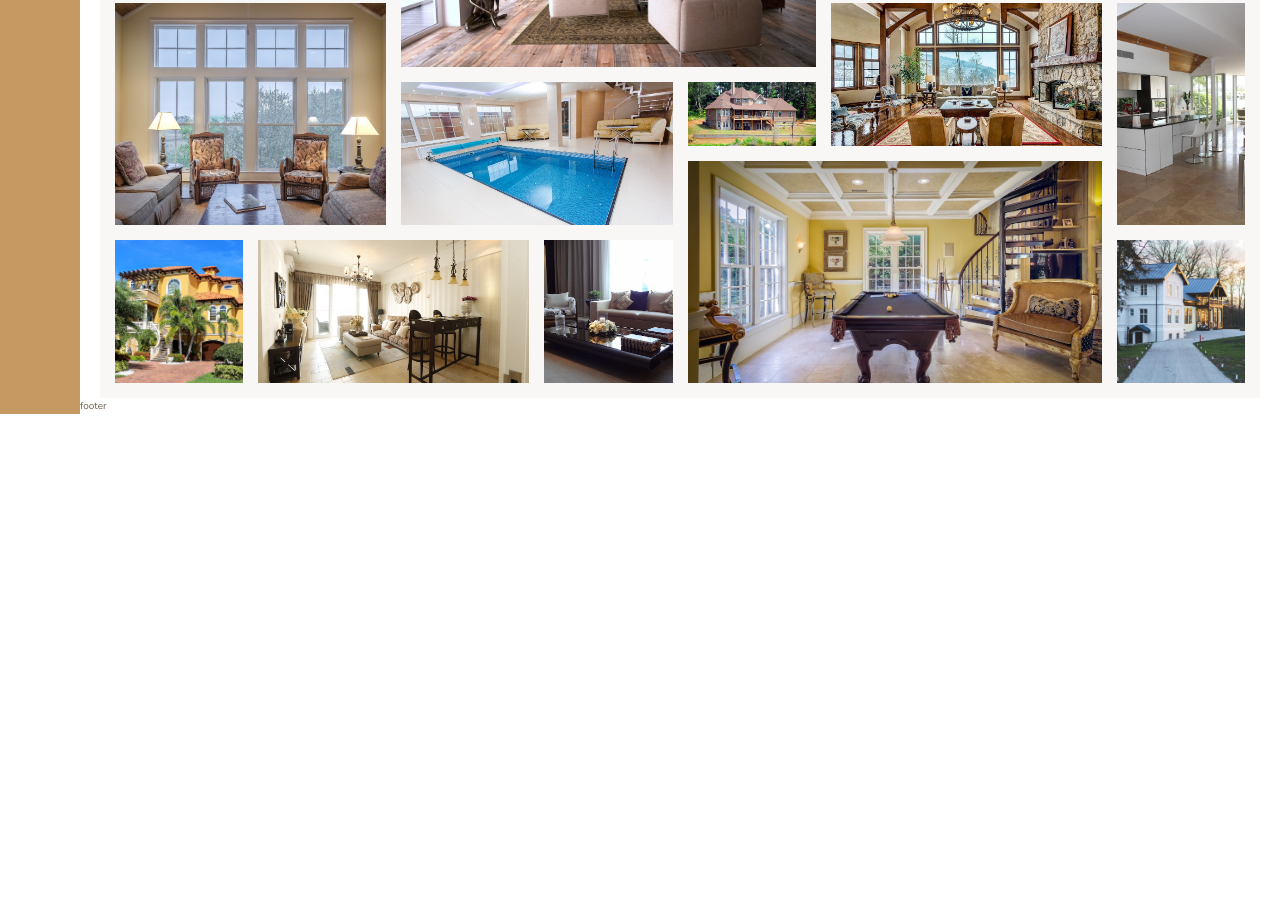
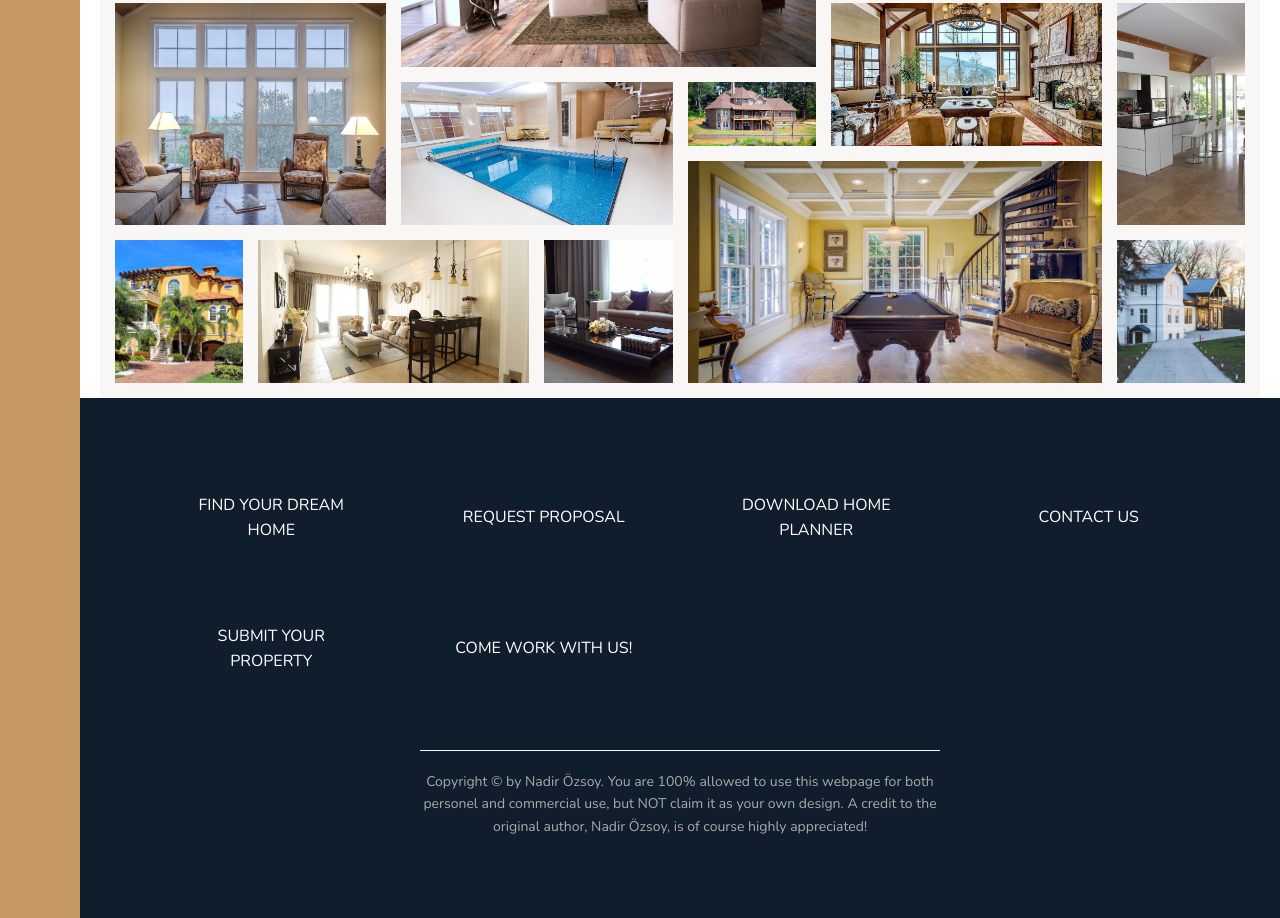
Before and after one commit to nadirozsoy/Nexter, a website: page index.html in a window 1280 px wide. Shown: the part 3346-4264 px from the top of the page. Before the commit the page ends 3760 px from the top, so only its background shows below. Drawn offline with nearby package versions, Linux system fonts and the light colour scheme.

Commit message:
Added | footer

```diff
--- a/assets/scss/layout/_footer.scss
+++ b/assets/scss/layout/_footer.scss
@@ -1,3 +1,49 @@
 .footer {
+  background-color: $color-secondary;
   grid-area: 6 / full-start/7/full-end;
+  padding: 8rem;
+  text-align: center;
+
+  &__nav {
+    list-style: none;
+    display: inline-block;
+    display: grid;
+    grid-template-columns: repeat(auto-fit, minmax(20rem, 1fr));
+    grid-template-rows: repeat(2, 1fr);
+    gap: 5rem;
+    align-items: center;
+    justify-items: center;
+  }
+
+  &__item {
+    display: inline-block;
+  }
+
+  &__link {
+    &:link,
+    &:visited {
+      text-transform: uppercase;
+      text-decoration: none;
+      color: #fff;
+      display: inline-block;
+      transition: $transition-1;
+      font-size: 1.6rem;
+      padding: 1.5rem;
+    }
+
+    &:hover,
+    &:active {
+      transform: rotate(-10deg) translateY(-3px) scale(1.2);
+    }
+  }
+
+  &__copyright {
+    display: inline-block;
+    width: 50%;
+    font-size: 1.4rem;
+    border-top: 1px solid $color-grey-light-1;
+    padding-top: 2rem;
+    color: $color-grey-light-2;
+    margin-top: 6rem;
+  }
 }
--- a/index.html
+++ b/index.html
@@ -341,7 +341,44 @@
     </section>
 
     <footer class="footer">
-        footer
+        <ul class="footer__nav">
+            <li class="footer__item">
+                <a href="#" class="footer__link">
+                    Find your dream home
+                </a>
+            </li>
+            <li class="footer__item">
+                <a href="#" class="footer__link">
+                    Request Proposal
+                </a>
+            </li>
+            <li class="footer__item">
+                <a href="#" class="footer__link">
+                    Download home planner
+                </a>
+            </li>
+            <li class="footer__item">
+                <a href="#" class="footer__link">
+                    Contact us
+                </a>
+            </li>
+            <li class="footer__item">
+                <a href="#" class="footer__link">
+                    Submit your property
+                </a>
+            </li>
+            <li class="footer__item">
+                <a href="#" class="footer__link">
+                    Come work with us!
+                </a>
+            </li>
+        </ul>
+        <div class="footer__copyright">
+            Copyright &copy; by Nadir Özsoy. You are 100% allowed to use this webpage for both personel and
+            commercial use, but NOT claim it as your own design. A credit to the original author, Nadir
+            Özsoy,
+            is of course highly appreciated!
+        </div>
     </footer>
 </body>
 
```
Also changed, not shown: assets/css/style.css.
